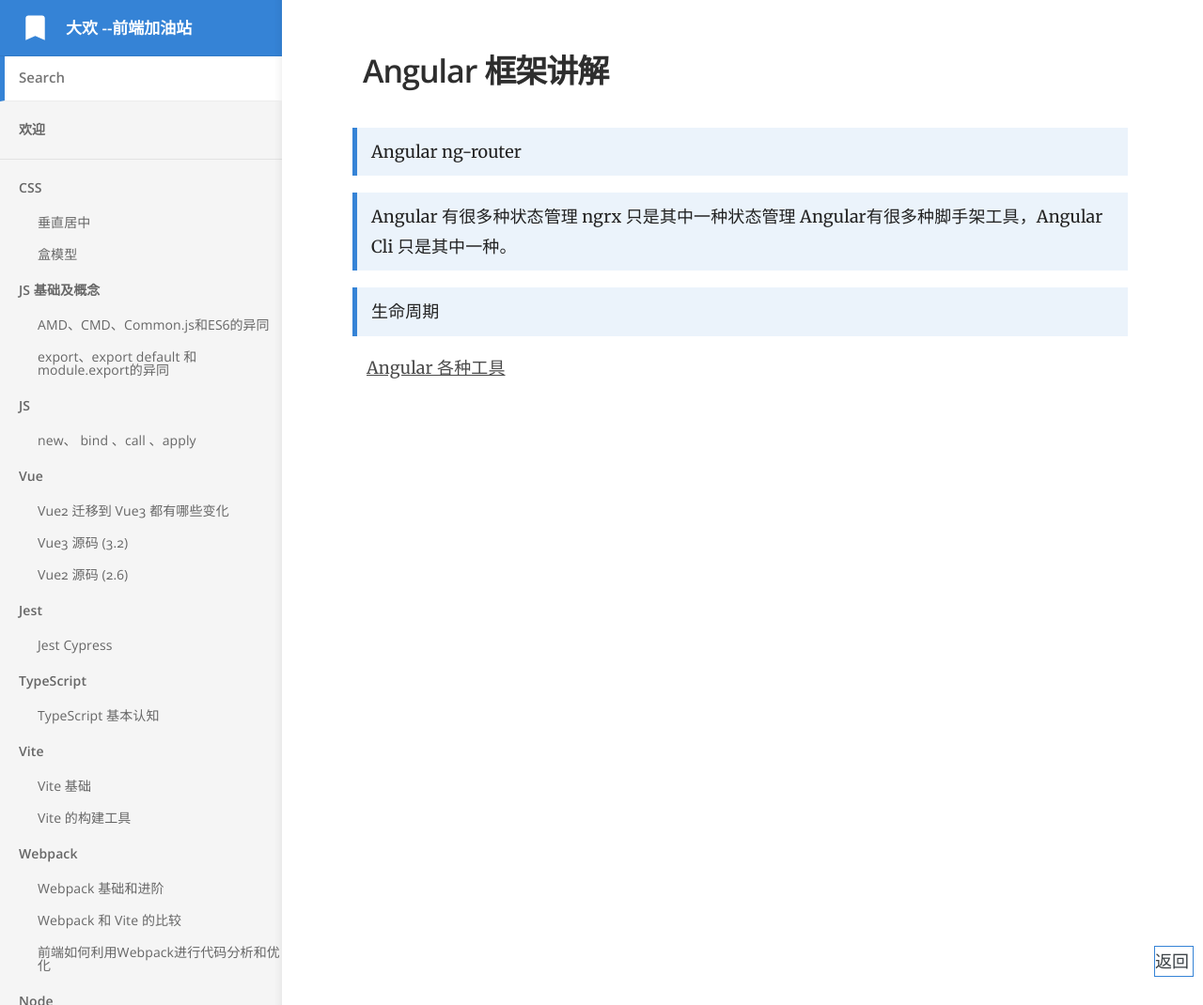
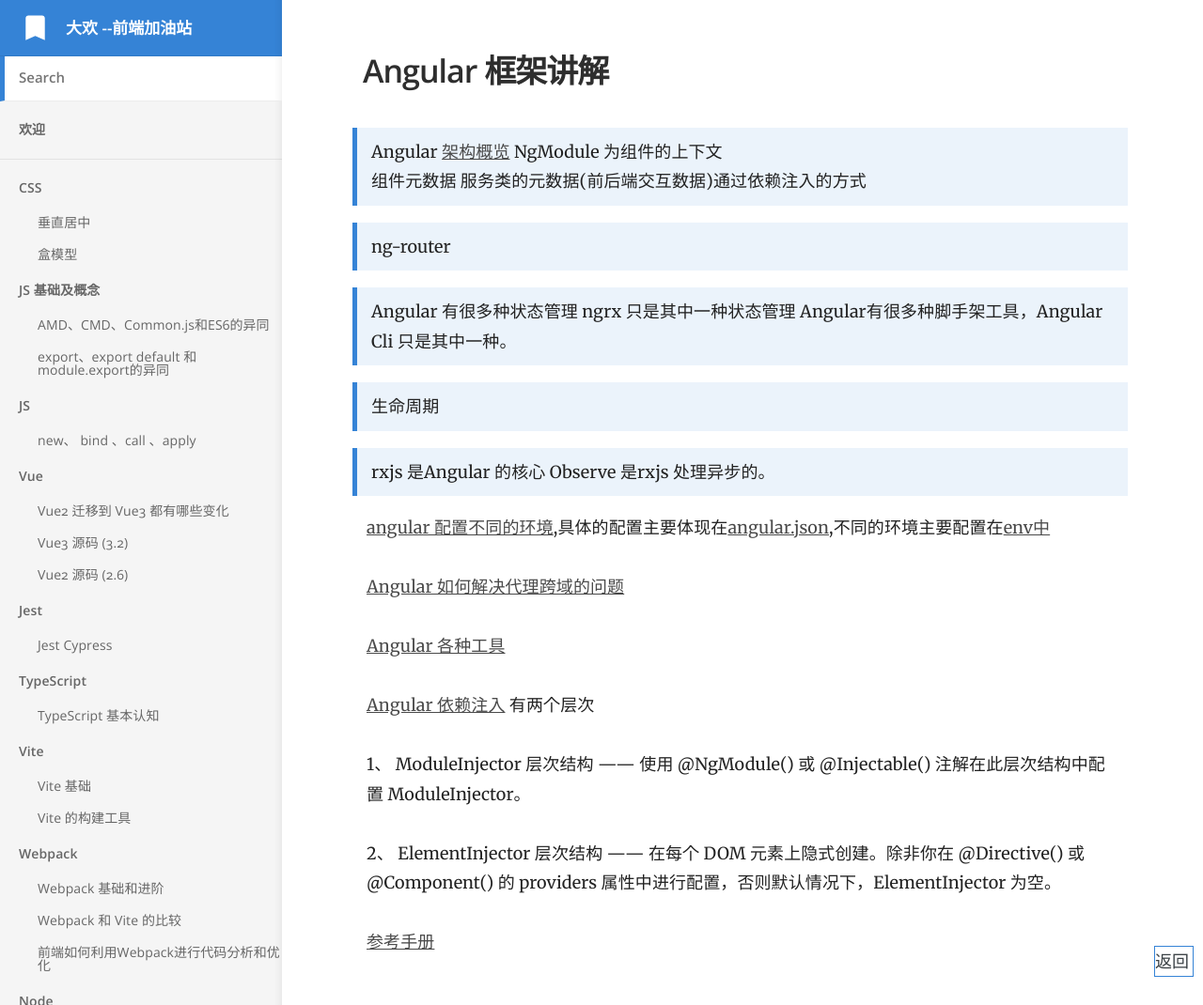
Before and after one commit to wenwangzhishang/web-Knowledge, a Jekyll site: the page built from _docs/G_Angular/angular_2.md, in a window 1280 px wide. Shown: the whole page at 94% size. Built offline with Jekyll 4.4.1, drawn with Linux system fonts in a browser that asks for light colours.

Commit message:
angular konwledge

```diff
--- a/_docs/G_Angular/angular_2.md
+++ b/_docs/G_Angular/angular_2.md
@@ -5,6 +5,10 @@
 ---
 
 > Angular
+    [架构概览](https://angular.cn/guide/architecture)  NgModule 为组件的上下文
+    组件元数据
+    服务类的元数据(前后端交互数据)通过依赖注入的方式
+
 > ng-router
 
 > Angular 有很多种状态管理 ngrx 只是其中一种状态管理
@@ -12,4 +16,19 @@
 
 > 生命周期
 
+>rxjs 是Angular 的核心
+    Observe 是rxjs 处理异步的。
+
+[angular 配置不同的环境](https://angular.cn/cli/e2e),具体的配置主要体现在[angular.json](https://angular.cn/guide/workspace-config#alternate-build-configurations%E3%80%82),不同的环境主要配置在[env中]()
+
+[Angular 如何解决代理跨域的问题](https://www.cnblogs.com/sghy/p/9111293.html)
+
 [Angular 各种工具](https://angular.cn/resources?category=%E5%BC%80%E5%8F%91)
+
+[Angular 依赖注入](https://angular.cn/guide/workspace-config#alternate-build-configurations%E3%80%82) 有两个层次
+
+   1、 ModuleInjector 层次结构 —— 使用 @NgModule() 或 @Injectable() 注解在此层次结构中配置 ModuleInjector。
+
+   2、 ElementInjector 层次结构 —— 在每个 DOM 元素上隐式创建。除非你在 @Directive() 或 @Component() 的 providers 属性中进行配置，否则默认情况下，ElementInjector 为空。
+
+[参考手册](https://angular.cn/guide/architecture-modules)
```
Also changed, not shown: 1 other file.
